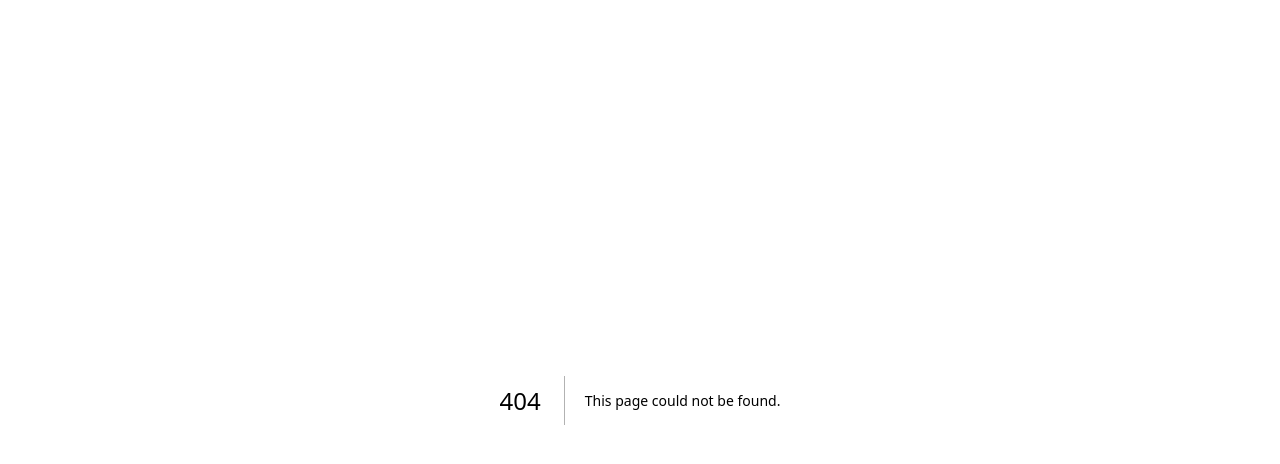
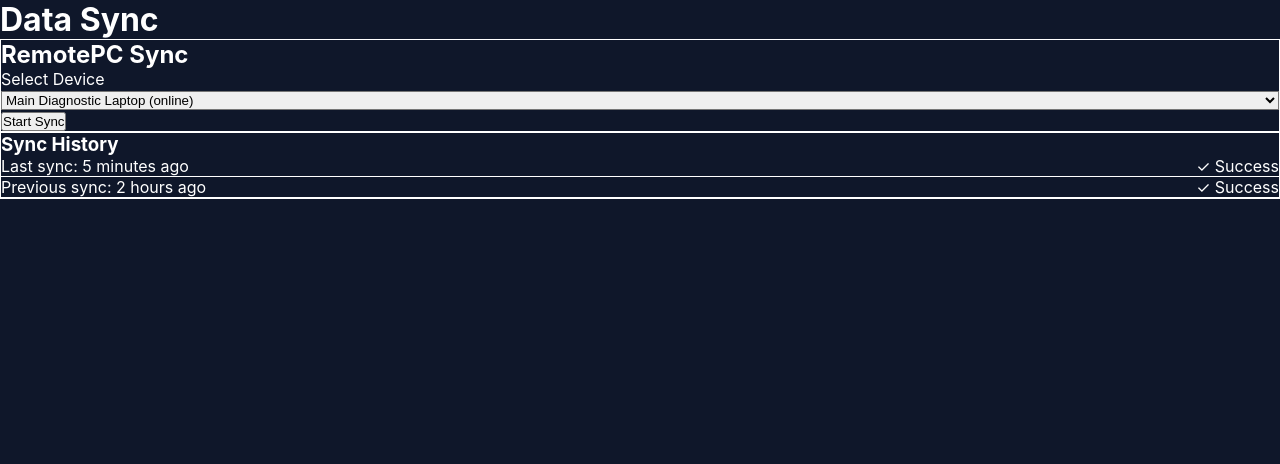
Before and after one commit to ddoubleg123/techpulse-remotepc-automation, a Next.js app: page /app/sync in a window 1280 px wide. Before the commit this address had no page. Shown: the top 464 px of the page. Built offline with nearby package versions, Linux system fonts and the light colour scheme.

Commit message:
feat: add sync page

```diff
--- /dev/null
+++ b/src/app/app/sync/page.tsx
@@ -0,0 +1,94 @@
+"use client";
+
+import { useState } from "react";
+import { useAuthStore } from "@/stores/authStore";
+
+export default function SyncPage() {
+  const { devices } = useAuthStore();
+  const [selectedDevice, setSelectedDevice] = useState(devices[0]?.id || "");
+  const [syncing, setSyncing] = useState(false);
+  const [progress, setProgress] = useState(0);
+
+  const handleSync = async () => {
+    setSyncing(true);
+    setProgress(0);
+
+    // Simulate sync progress
+    const interval = setInterval(() => {
+      setProgress(prev => {
+        if (prev >= 100) {
+          clearInterval(interval);
+          setSyncing(false);
+          return 100;
+        }
+        return prev + 10;
+      });
+    }, 500);
+  };
+
+  return (
+    <div className="space-y-8">
+      <h1 className="text-3xl font-bold text-white">Data Sync</h1>
+
+      <div className="bg-slate-800 p-6 rounded-lg border border-slate-700">
+        <h2 className="text-xl font-semibold text-white mb-4">RemotePC Sync</h2>
+
+        <div className="space-y-4">
+          <div>
+            <label className="block text-sm font-medium text-slate-300 mb-2">
+              Select Device
+            </label>
+            <select
+              value={selectedDevice}
+              onChange={(e) => setSelectedDevice(e.target.value)}
+              className="w-full px-3 py-2 bg-slate-700 border border-slate-600 rounded-md text-white focus:outline-none focus:border-blue-500"
+            >
+              {devices.map((device) => (
+                <option key={device.id} value={device.id}>
+                  {device.name} ({device.status})
+                </option>
+              ))}
+            </select>
+          </div>
+
+          {syncing && (
+            <div className="space-y-2">
+              <div className="flex justify-between text-sm text-slate-300">
+                <span>Syncing...</span>
+                <span>{progress}%</span>
+              </div>
+              <div className="w-full bg-slate-700 rounded-full h-2">
+                <div
+                  className="bg-blue-600 h-2 rounded-full transition-all duration-300"
+                  style={{ width: `${progress}%` }}
+                />
+              </div>
+            </div>
+          )}
+
+          <button
+            onClick={handleSync}
+            disabled={syncing || !selectedDevice}
+            className="px-6 py-2 bg-blue-600 hover:bg-blue-700 disabled:bg-slate-600 text-white rounded-md font-medium"
+          >
+            {syncing ? "Syncing..." : "Start Sync"}
+          </button>
+        </div>
+      </div>
+
+      <div className="bg-slate-800 p-6 rounded-lg border border-slate-700">
+        <h3 className="text-lg font-semibold text-white mb-4">Sync History</h3>
+        <div className="space-y-3">
+          <div className="flex justify-between items-center py-2 border-b border-slate-700">
+            <span className="text-slate-300">Last sync: 5 minutes ago</span>
+            <span className="text-green-400">✓ Success</span>
+          </div>
+          <div className="flex justify-between items-center py-2 border-b border-slate-700">
+            <span className="text-slate-300">Previous sync: 2 hours ago</span>
+            <span className="text-green-400">✓ Success</span>
+          </div>
+        </div>
+      </div>
+    </div>
+  );
+}
```
